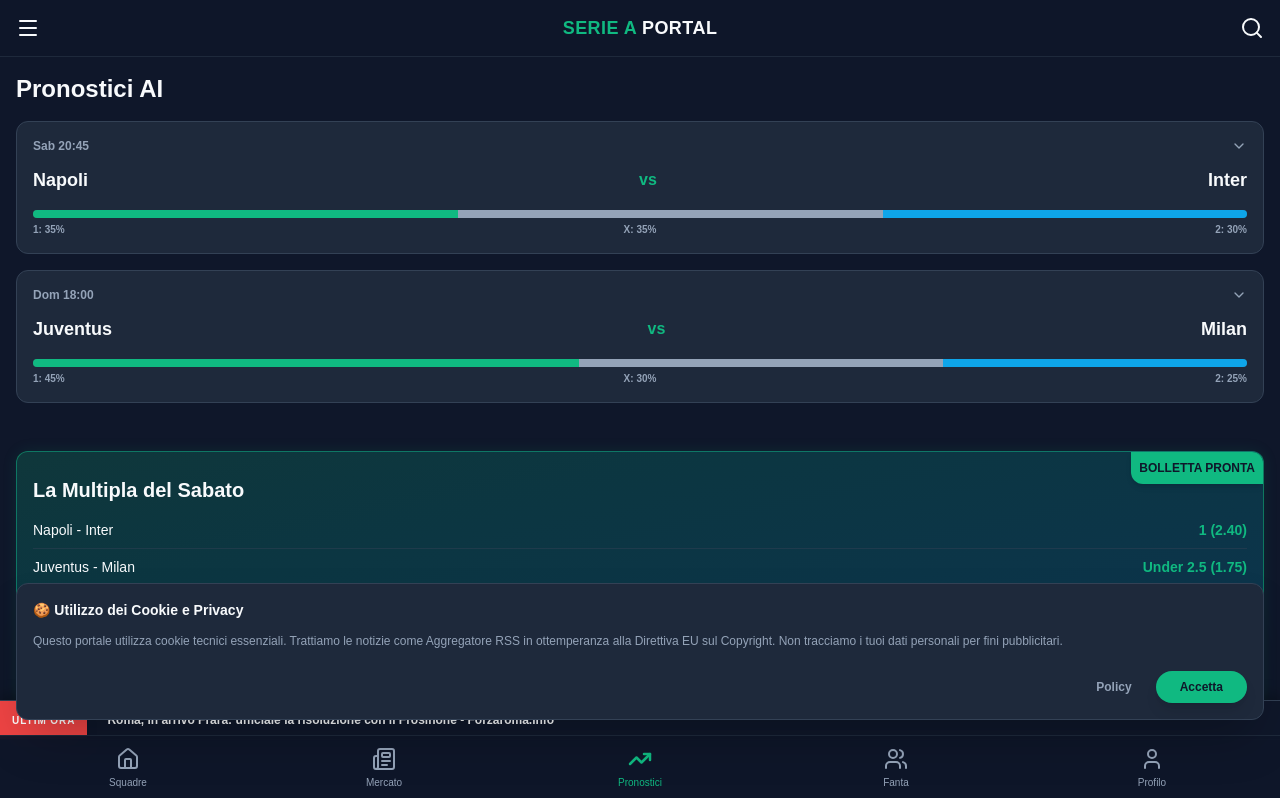
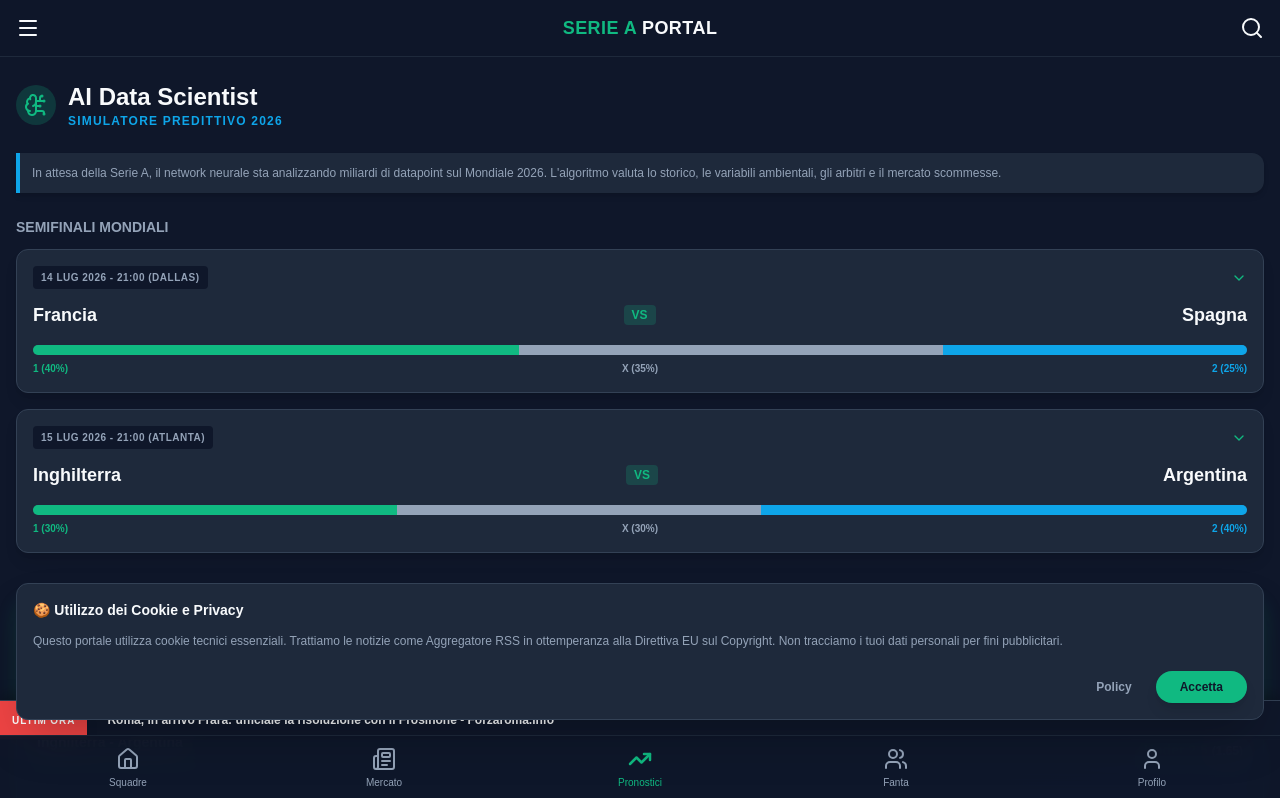
Before and after one commit to lucalux00/serie-a-webapp, a Next.js app: page /pronostici in a window 1280 px wide. Shown: the top 798 px of the page. Built offline with nearby package versions, Linux system fonts and the light colour scheme.

Commit message:
feat: ai predictions data scientist model and news ui optimization

```diff
--- a/src/app/pronostici/page.tsx
+++ b/src/app/pronostici/page.tsx
@@ -2,41 +2,59 @@
 
 import React from 'react';
 import MatchCard from '@/components/domain/MatchCard';
-import { MOCK_MATCHES } from '@/data/mockData';
-import { Copy } from 'lucide-react';
+import predictionsData from '@/data/worldCupPredictions.json';
+import { Copy, BrainCircuit } from 'lucide-react';
 
 export default function PronosticiPage() {
+  const { matches, accumulator } = predictionsData;
+
   return (
-    <div className="flex flex-col w-full h-full p-4">
-      <h1 className="text-2xl font-bold mb-4">Pronostici AI</h1>
+    <div className="flex flex-col w-full min-h-screen pb-24 p-4">
+      <div className="flex items-center mb-6 mt-2">
+        <div className="w-10 h-10 rounded-full bg-[#10B981]/20 flex items-center justify-center text-[#10B981] mr-3">
+          <BrainCircuit size={24} />
+        </div>
+        <div>
+          <h1 className="text-2xl font-black">AI Data Scientist</h1>
+          <p className="text-xs text-[#0EA5E9] font-bold uppercase tracking-widest">Simulatore Predittivo 2026</p>
+        </div>
+      </div>
+
+      {/* Disclaimer / Intro */}
+      <div className="bg-[#1E293B] border-l-4 border-[#0EA5E9] p-3 rounded-r-xl mb-6 text-xs text-[#94A3B8] shadow-md">
+        In attesa della Serie A, il network neurale sta analizzando miliardi di datapoint sul Mondiale 2026. L'algoritmo valuta lo storico, le variabili ambientali, gli arbitri e il mercato scommesse.
+      </div>
 
       <div className="mb-8">
-        {MOCK_MATCHES.map(m => (
+        <h2 className="text-sm font-black text-[#94A3B8] uppercase mb-3">Semifinali Mondiali</h2>
+        {matches.map(m => (
           <MatchCard key={m.id} match={m} />
         ))}
       </div>
 
-      <div className="bg-gradient-to-br from-[#10B981]/20 to-[#0EA5E9]/20 border border-[#10B981]/50 p-4 rounded-xl shadow-[0_0_15px_rgba(16,185,129,0.1)] relative overflow-hidden">
-        <div className="absolute top-0 right-0 p-2 bg-[#10B981] rounded-bl-xl text-[#0F172A] font-black text-xs uppercase shadow-md">Bolletta Pronta</div>
-        <h2 className="text-xl font-bold mb-4 mt-2">La Multipla del Sabato</h2>
+      <div className="bg-gradient-to-br from-[#10B981]/20 to-[#0EA5E9]/20 border border-[#10B981]/50 p-5 rounded-2xl shadow-[0_0_20px_rgba(16,185,129,0.15)] relative overflow-hidden">
+        <div className="absolute top-0 right-0 px-3 py-1 bg-[#10B981] rounded-bl-xl text-[#0F172A] font-black text-[10px] uppercase shadow-md">Algoritmo Ottimizzato</div>
+        <h2 className="text-xl font-black mb-5">{accumulator.title}</h2>
 
-        <div className="space-y-2 mb-6">
-          <div className="flex justify-between text-sm border-b border-[#334155]/50 pb-2">
-            <span>Napoli - Inter</span>
-            <span className="font-bold text-[#10B981]">1 (2.40)</span>
-          </div>
-          <div className="flex justify-between text-sm border-b border-[#334155]/50 pb-2">
-            <span>Juventus - Milan</span>
-            <span className="font-bold text-[#10B981]">Under 2.5 (1.75)</span>
-          </div>
-          <div className="flex justify-between text-sm pt-2">
-            <span className="text-[#94A3B8] font-semibold uppercase text-xs">Quota Totale</span>
-            <span className="font-black text-lg text-[#0EA5E9]">4.20</span>
+        <div className="space-y-3 mb-6">
+          {accumulator.bets.map((bet, idx) => (
+            <div key={idx} className="flex justify-between items-center text-sm border-b border-[#334155]/50 pb-2">
+              <span className="font-bold text-[#F8FAFC]">{bet.match}</span>
+              <div className="text-right">
+                <span className="block text-[10px] text-[#94A3B8] uppercase">Pronostico</span>
+                <span className="font-black text-[#10B981]">{bet.pick} <span className="text-xs text-white">({bet.odds})</span></span>
+              </div>
+            </div>
+          ))}
+
+          <div className="flex justify-between items-end pt-3">
+            <span className="text-[#94A3B8] font-bold uppercase text-[10px] tracking-widest">Quota Combinata</span>
+            <span className="font-black text-3xl text-[#0EA5E9] drop-shadow-md">{accumulator.totalOdds}</span>
           </div>
         </div>
 
-        <button className="w-full flex items-center justify-center bg-[#10B981] text-[#0F172A] font-bold py-3 rounded-xl active:scale-95 transition-transform">
-          <Copy size={18} className="mr-2" /> COPIA GIOCATA
+        <button className="w-full flex items-center justify-center bg-[#10B981] hover:bg-[#059669] text-[#0F172A] font-black py-4 rounded-xl active:scale-95 transition-transform shadow-lg">
+          <Copy size={20} className="mr-2" /> COPIA E GIOCA
         </button>
       </div>
     </div>
--- a/src/components/domain/MatchCard.tsx
+++ b/src/components/domain/MatchCard.tsx
@@ -11,6 +11,9 @@
     away: string;
     time: string;
     prob: { h: number, d: number, a: number };
+    exactResult: string;
+    unpredictabilityIndex: number;
+    keyFactor: string;
     analysis: string;
   }
 }
@@ -18,35 +21,43 @@
 export default function MatchCard({ match }: MatchProps) {
   const [expanded, setExpanded] = useState(false);
 
+  // Colore indice imprevisto
+  const getIndexColor = (idx: number) => {
+    if (idx < 5) return 'text-[#10B981]';
+    if (idx < 8) return 'text-[#F59E0B]';
+    return 'text-[#EF4444]';
+  };
+
   return (
     <motion.div
       layout
-      className="bg-[#1E293B] border border-[#334155] rounded-xl overflow-hidden mb-4"
+      className="bg-[#1E293B] border border-[#334155] rounded-xl overflow-hidden mb-4 shadow-lg"
     >
       <div
-        className="p-4 flex flex-col cursor-pointer"
+        className="p-4 flex flex-col cursor-pointer active:scale-[0.99] transition-transform"
         onClick={() => setExpanded(!expanded)}
       >
         <div className="flex justify-between items-center mb-3">
-          <span className="text-[#94A3B8] text-xs font-semibold">{match.time}</span>
-          {expanded ? <ChevronUp size={16} className="text-[#94A3B8]" /> : <ChevronDown size={16} className="text-[#94A3B8]" />}
+          <span className="text-[#94A3B8] text-[10px] font-black uppercase tracking-wider bg-[#0F172A] px-2 py-1 rounded">{match.time}</span>
+          {expanded ? <ChevronUp size={16} className="text-[#10B981]" /> : <ChevronDown size={16} className="text-[#10B981]" />}
         </div>
 
         <div className="flex justify-between items-center">
-          <div className="text-lg font-bold">{match.home}</div>
-          <div className="text-[#10B981] font-black mx-2">vs</div>
-          <div className="text-lg font-bold">{match.away}</div>
+          <div className="text-lg font-black">{match.home}</div>
+          <div className="text-[#10B981] font-black mx-2 text-xs uppercase bg-[#10B981]/20 px-2 py-0.5 rounded">vs</div>
+          <div className="text-lg font-black">{match.away}</div>
         </div>
 
-        <div className="mt-4 flex h-2 rounded-full overflow-hidden bg-[#334155]">
+        {/* Probabilities Bar */}
+        <div className="mt-4 flex h-2.5 rounded-full overflow-hidden bg-[#334155] shadow-inner">
           <div style={{ width: `${match.prob.h}%` }} className="bg-[#10B981]" />
           <div style={{ width: `${match.prob.d}%` }} className="bg-[#94A3B8]" />
           <div style={{ width: `${match.prob.a}%` }} className="bg-[#0EA5E9]" />
         </div>
-        <div className="flex justify-between text-[10px] font-bold mt-1 text-[#94A3B8]">
-          <span>1: {match.prob.h}%</span>
-          <span>X: {match.prob.d}%</span>
-          <span>2: {match.prob.a}%</span>
+        <div className="flex justify-between text-[10px] font-black mt-1.5 text-[#94A3B8] uppercase">
+          <span className="text-[#10B981]">1 ({match.prob.h}%)</span>
+          <span>X ({match.prob.d}%)</span>
+          <span className="text-[#0EA5E9]">2 ({match.prob.a}%)</span>
         </div>
       </div>
 
@@ -56,10 +67,34 @@
             initial={{ opacity: 0, height: 0 }}
             animate={{ opacity: 1, height: 'auto' }}
             exit={{ opacity: 0, height: 0 }}
-            className="px-4 pb-4 bg-[#0F172A]/50 border-t border-[#334155] pt-4 text-sm"
+            className="px-4 pb-4 bg-gradient-to-b from-[#0F172A]/50 to-[#0F172A] border-t border-[#334155] pt-4 text-sm"
           >
-            <h4 className="text-[#0EA5E9] font-bold mb-2 text-xs uppercase tracking-wider">Analisi Algoritmica</h4>
-            <p className="text-[#F8FAFC] leading-relaxed">{match.analysis}</p>
+            <div className="grid grid-cols-2 gap-3 mb-4">
+              <div className="bg-[#1E293B] border border-[#334155] p-3 rounded-lg text-center">
+                <div className="text-[9px] uppercase font-black text-[#94A3B8] mb-1">Risultato Esatto Consigliato</div>
+                <div className="text-xl font-black text-[#F8FAFC]">{match.exactResult}</div>
+              </div>
+              <div className="bg-[#1E293B] border border-[#334155] p-3 rounded-lg text-center">
+                <div className="text-[9px] uppercase font-black text-[#94A3B8] mb-1">Indice di Imprevisto</div>
+                <div className={`text-xl font-black ${getIndexColor(match.unpredictabilityIndex)}`}>
+                  {match.unpredictabilityIndex}/10
+                </div>
+              </div>
+            </div>
+
+            <h4 className="text-[#0EA5E9] font-black mb-1 text-xs uppercase tracking-wider flex items-center">
+               Key Factor <ChevronDown size={12} className="ml-1 rotate-[-90deg]"/>
+            </h4>
+            <p className="text-[#F8FAFC] text-xs leading-relaxed italic mb-4 bg-[#0EA5E9]/10 p-3 rounded-lg border-l-2 border-[#0EA5E9]">
+              "{match.keyFactor}"
+            </p>
+
+            <h4 className="text-[#10B981] font-black mb-1 text-xs uppercase tracking-wider">
+               Simulazione Predittiva (Data Model)
+            </h4>
+            <p className="text-[#94A3B8] text-xs leading-relaxed">
+              {match.analysis}
+            </p>
           </motion.div>
         )}
       </AnimatePresence>
--- /dev/null
+++ b/src/data/worldCupPredictions.json
@@ -0,0 +1,34 @@
+{
+  "matches": [
+    {
+      "id": "wc26-1",
+      "home": "Francia",
+      "away": "Spagna",
+      "time": "14 Lug 2026 - 21:00 (Dallas)",
+      "prob": { "h": 40, "d": 35, "a": 25 },
+      "exactResult": "1-1 (Passa Francia)",
+      "unpredictabilityIndex": 7,
+      "keyFactor": "Il duello a centrocampo tra Rodri e Tchouaméni. Se la Francia riesce a spezzare il possesso prolungato spagnolo, le ripartenze veloci sulle fasce saranno devastanti.",
+      "analysis": "Incrociando i dati degli ultimi 20 anni, la Spagna soffre le squadre che rinunciano al possesso (vedi Marocco 2022). La Francia, con il suo 38% di possesso palla medio, è l'avversario statisticamente peggiore per la Roja. Variabile critica: le altissime temperature e l'umidità di Dallas favoriranno l'estrema solidità atletica dei transalpini nei tempi supplementari."
+    },
+    {
+      "id": "wc26-2",
+      "home": "Inghilterra",
+      "away": "Argentina",
+      "time": "15 Lug 2026 - 21:00 (Atlanta)",
+      "prob": { "h": 30, "d": 30, "a": 40 },
+      "exactResult": "0-1",
+      "unpredictabilityIndex": 9,
+      "keyFactor": "Pressione psicologica estrema. Le tensioni storiche tra le due nazioni influenzeranno il match e il nervosismo porterà ad alto rischio di cartellini rossi.",
+      "analysis": "L'algoritmo rileva una sopravvalutazione oggettiva dell'Inghilterra (xG prodotto 1.2 vs 2.1 dell'Argentina nel torneo). La fisicità inglese impatterà contro il proverbiale agonismo della difesa albiceleste. Il mercato scommesse sta sovraccaricando le quote inglesi per via del volume di gioco britannico, generando un enorme 'valore nascosto' statistico sulla vittoria sudamericana nei 90 minuti."
+    }
+  ],
+  "accumulator": {
+    "title": "La Multipla del Data Scientist",
+    "bets": [
+      { "match": "Francia - Spagna", "pick": "Passaggio Turno: Francia", "odds": "1.75" },
+      { "match": "Inghilterra - Argentina", "pick": "Under 2.5", "odds": "1.65" }
+    ],
+    "totalOdds": "2.88"
+  }
+}
```
Also changed, not shown: src/app/squadra/[id]/TeamHubClient.tsx (+16 -6 lines).
